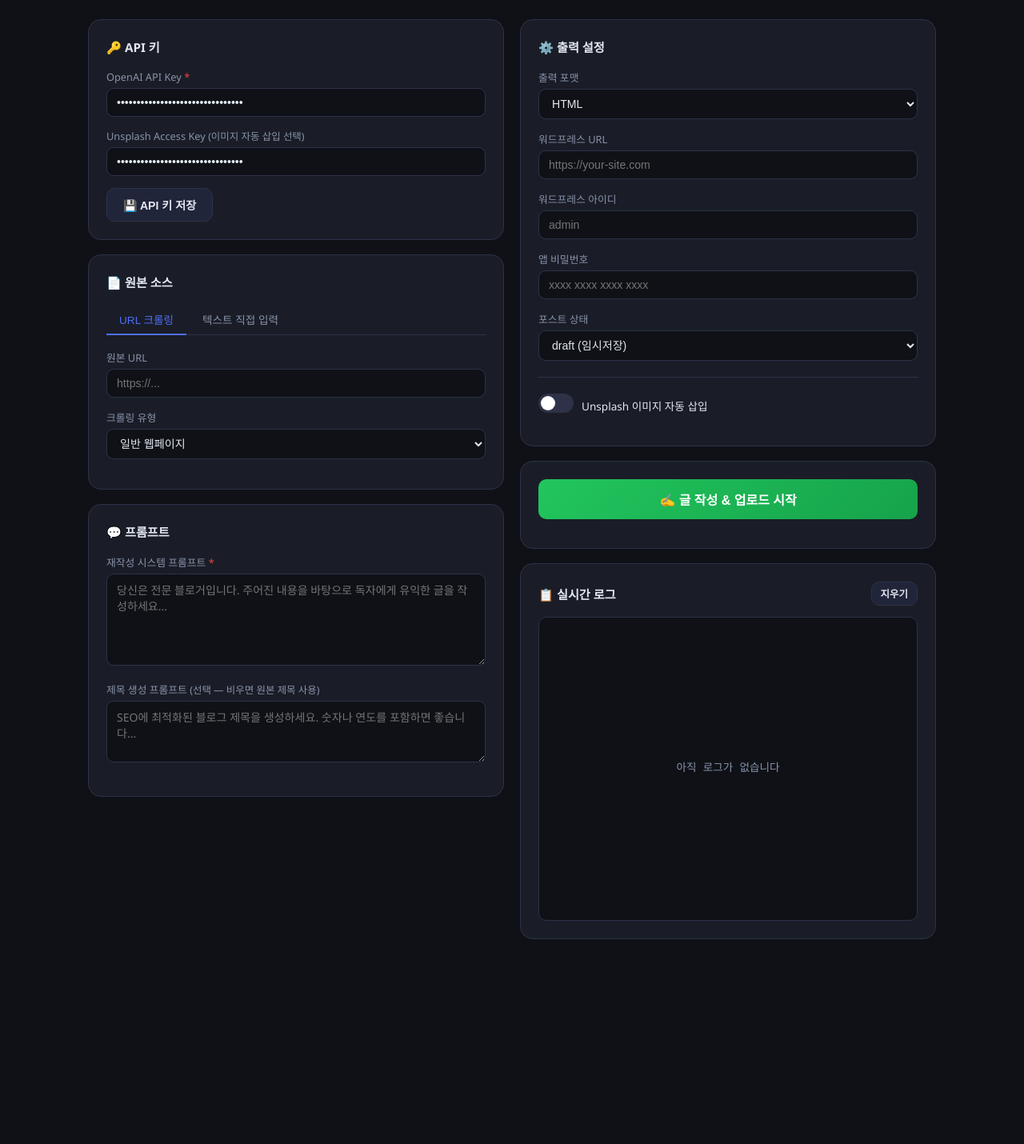
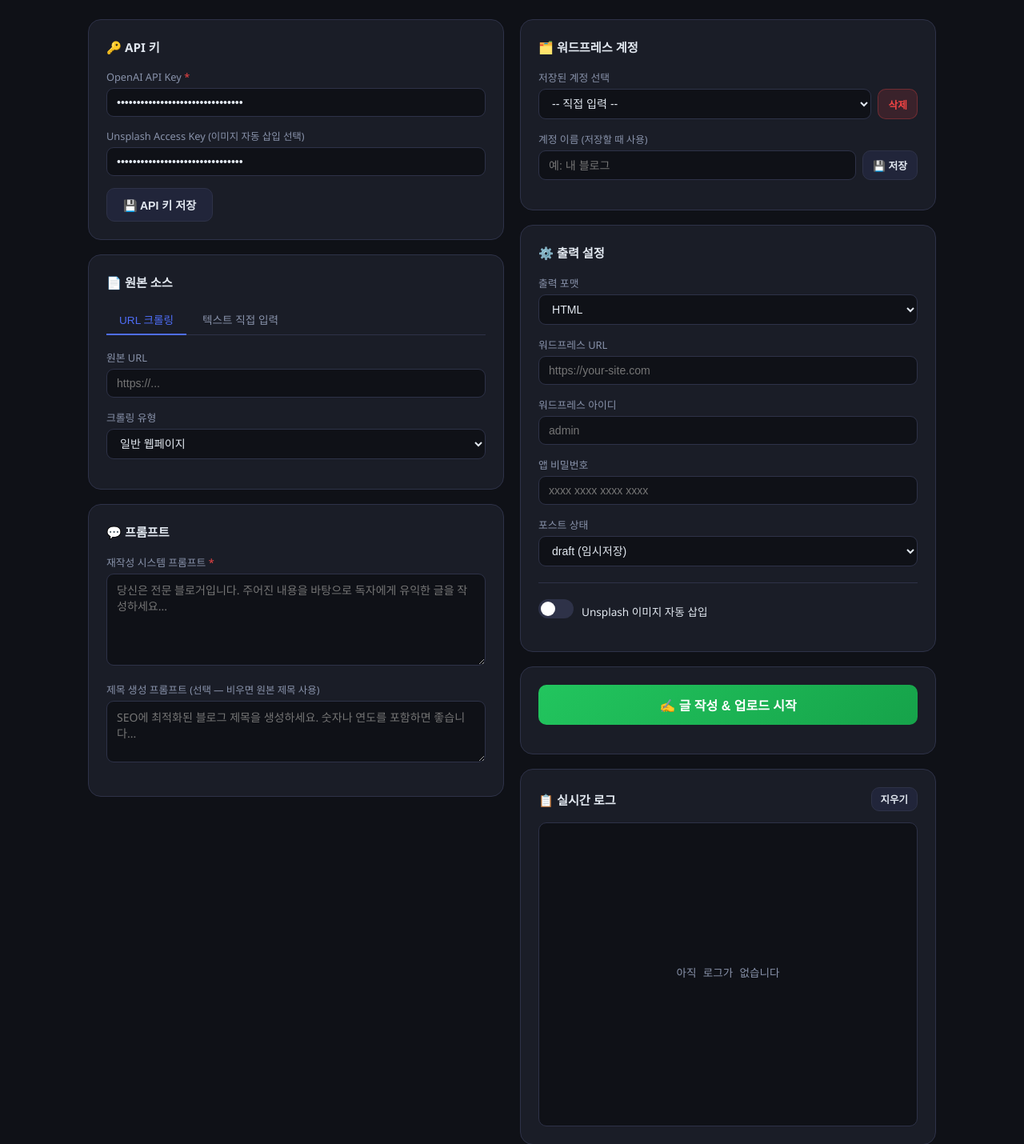
Before and after one commit to itzyo-planner/wp_coupang, a Flask app: page /writer in a window 1280 px wide. Shown: the part 71-1501 px from the top of the page at 80% size. Before the commit the page ends 1245 px from the top, so only its background shows below. Run offline with Flask 3, Linux system fonts and the light colour scheme; the visitor is signed in with stand-in values (Sample User, id 1); data that the repository does not hold is empty.

Commit message:
feat: 워드프레스 계정 저장/선택 기능 추가
- config.json에 wp_accounts 목록 저장
- /api/wp-accounts GET/save/delete 엔드포인트 추가
- writer.html에 계정 드롭다운 선택 UI 추가 (선택 시 자동 입력)

Co-Authored-By: Claude Sonnet 4.6 <noreply@anthropic.com>

```diff
--- a/templates/writer.html
+++ b/templates/writer.html
@@ -223,6 +223,27 @@
 
     <!-- 오른쪽: 설정 + 로그 -->
     <div>
+      <!-- 워드프레스 계정 선택 -->
+      <div class="card" style="margin-bottom:18px;">
+        <div class="card-title">🗂️ 워드프레스 계정</div>
+        <div class="form-group">
+          <label>저장된 계정 선택</label>
+          <div style="display:flex; gap:8px;">
+            <select id="wp_account_select" style="flex:1;" onchange="loadWpAccount()">
+              <option value="">-- 직접 입력 --</option>
+            </select>
+            <button class="btn btn-danger" style="padding:8px 12px; font-size:0.8rem;" onclick="deleteWpAccount()">삭제</button>
+          </div>
+        </div>
+        <div class="form-group">
+          <label>계정 이름 <span class="text-muted">(저장할 때 사용)</span></label>
+          <div style="display:flex; gap:8px;">
+            <input type="text" id="wp_account_name" placeholder="예: 내 블로그" style="flex:1;"/>
+            <button class="btn btn-secondary" style="padding:8px 12px; font-size:0.8rem;" onclick="saveWpAccount()">💾 저장</button>
+          </div>
+        </div>
+      </div>
+
       <!-- 출력/WP 설정 -->
       <div class="card" style="margin-bottom:18px;">
         <div class="card-title">⚙️ 출력 설정</div>
@@ -328,6 +349,62 @@
 <script>
   var logOffset = {{ logs|length }};
   var sourceMode = 'url';
+  var wpAccounts = [];
+
+  function loadWpAccounts() {
+    apiFetch('/api/wp-accounts').then(function(d) {
+      wpAccounts = d.accounts || [];
+      var sel = document.getElementById('wp_account_select');
+      sel.innerHTML = '<option value="">-- 직접 입력 --</option>';
+      wpAccounts.forEach(function(a) {
+        var opt = document.createElement('option');
+        opt.value = a.name;
+        opt.textContent = a.name + ' (' + a.url + ')';
+        sel.appendChild(opt);
+      });
+    }).catch(function() {});
+  }
+
+  function loadWpAccount() {
+    var name = document.getElementById('wp_account_select').value;
+    if (!name) return;
+    var acc = wpAccounts.find(function(a) { return a.name === name; });
+    if (!acc) return;
+    document.getElementById('wp_url').value = acc.url;
+    document.getElementById('wp_user').value = acc.user;
+    document.getElementById('wp_pw').value = acc.pw;
+    document.getElementById('wp_account_name').value = acc.name;
+  }
+
+  function saveWpAccount() {
+    var name = document.getElementById('wp_account_name').value.trim();
+    var url  = document.getElementById('wp_url').value.trim();
+    var user = document.getElementById('wp_user').value.trim();
+    var pw   = document.getElementById('wp_pw').value.trim();
+    if (!name || !url || !user || !pw) { showToast('이름/URL/아이디/비밀번호 모두 입력 필요', 'error'); return; }
+    apiFetch('/api/wp-accounts/save', {
+      method: 'POST',
+      headers: {'Content-Type': 'application/json'},
+      body: JSON.stringify({name: name, url: url, user: user, pw: pw})
+    }).then(function(d) {
+      showToast(d.message, d.status === 'ok' ? 'success' : 'error');
+      if (d.status === 'ok') loadWpAccounts();
+    }).catch(function(e) { if (e.message !== 'auth') showToast('저장 실패', 'error'); });
+  }
+
+  function deleteWpAccount() {
+    var name = document.getElementById('wp_account_select').value;
+    if (!name) { showToast('삭제할 계정을 선택하세요', 'error'); return; }
+    if (!confirm(name + ' 삭제하시겠습니까?')) return;
+    apiFetch('/api/wp-accounts/delete', {
+      method: 'POST',
+      headers: {'Content-Type': 'application/json'},
+      body: JSON.stringify({name: name})
+    }).then(function(d) {
+      showToast(d.message, d.status === 'ok' ? 'success' : 'error');
+      if (d.status === 'ok') loadWpAccounts();
+    }).catch(function(e) { if (e.message !== 'auth') showToast('삭제 실패', 'error'); });
+  }
 
   function switchSource(name) {
     ['url','text'].forEach(function(n) {
@@ -461,6 +538,7 @@
   }
 
   setInterval(pollLogs, 3000);
+  loadWpAccounts();
 
   var toastTimer;
   function showToast(msg, type) {
--- a/web_app.py
+++ b/web_app.py
@@ -296,6 +296,48 @@ def api_writer_start():
     return jsonify({"status": "ok", "message": "글 작성 시작!"})
 
 
+@app.route("/api/wp-accounts", methods=["GET"])
+@login_required
+def api_wp_accounts_list():
+    accounts = load_config().get("wp_accounts", [])
+    return jsonify({"accounts": accounts})
+
+
+@app.route("/api/wp-accounts/save", methods=["POST"])
+@login_required
+def api_wp_accounts_save():
+    data = request.json or {}
+    name = data.get("name", "").strip()
+    url  = data.get("url", "").strip()
+    user = data.get("user", "").strip()
+    pw   = data.get("pw", "").strip()
+    if not name or not url or not user or not pw:
+        return jsonify({"status": "error", "message": "이름/URL/아이디/비밀번호 모두 입력 필요"})
+    cfg = load_config()
+    accounts = cfg.get("wp_accounts", [])
+    # 같은 이름 있으면 덮어쓰기
+    accounts = [a for a in accounts if a.get("name") != name]
+    accounts.append({"name": name, "url": url, "user": user, "pw": pw})
+    cfg["wp_accounts"] = accounts
+    with open(CONFIG_FILE, "w", encoding="utf-8") as f:
+        json.dump(cfg, f, ensure_ascii=False, indent=2)
+    return jsonify({"status": "ok", "message": f"'{name}' 저장 완료!"})
+
+
+@app.route("/api/wp-accounts/delete", methods=["POST"])
+@login_required
+def api_wp_accounts_delete():
+    name = (request.json or {}).get("name", "").strip()
+    if not name:
+        return jsonify({"status": "error", "message": "이름 필요"})
+    cfg = load_config()
+    accounts = [a for a in cfg.get("wp_accounts", []) if a.get("name") != name]
+    cfg["wp_accounts"] = accounts
+    with open(CONFIG_FILE, "w", encoding="utf-8") as f:
+        json.dump(cfg, f, ensure_ascii=False, indent=2)
+    return jsonify({"status": "ok", "message": f"'{name}' 삭제 완료!"})
+
+
 @app.route("/api/writer/save-keys", methods=["POST"])
 @login_required
 def api_writer_save_keys():
```
